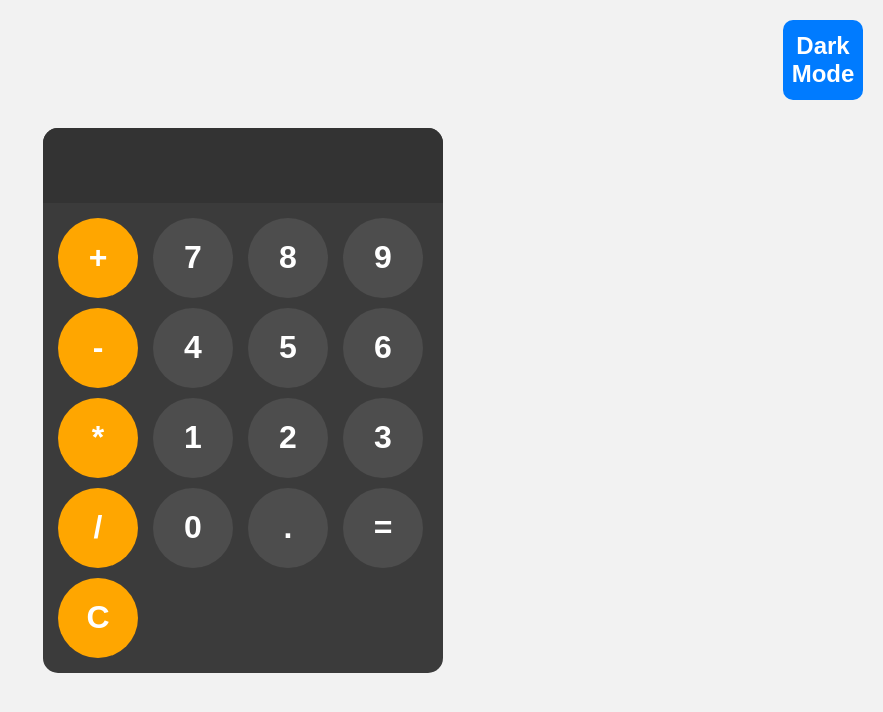
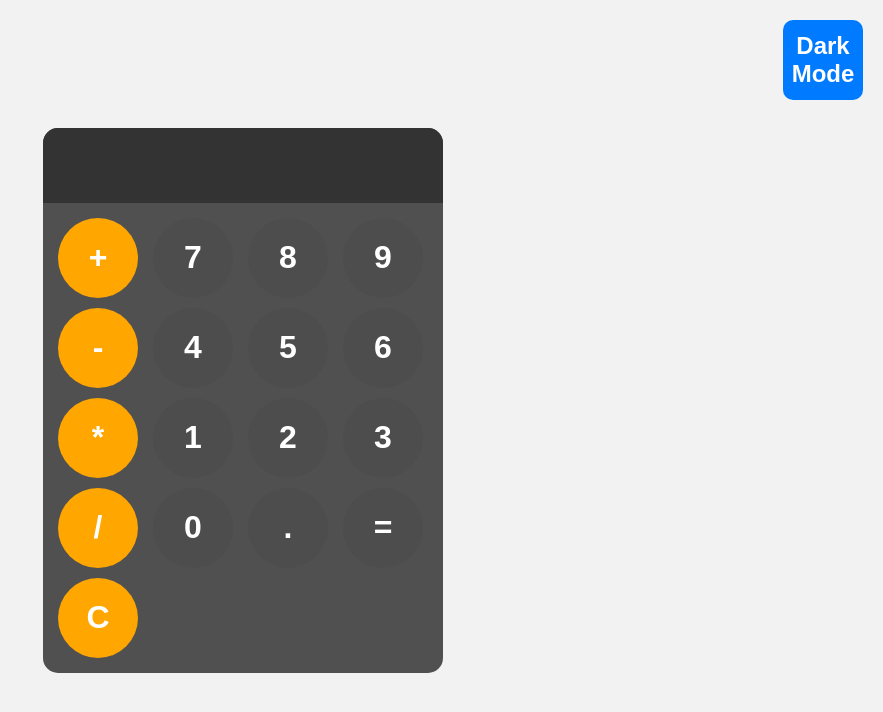
Before and after one commit to R7anW/calculator, a plain HTML site: page index.html in a window 1280 px wide. Shown: the whole page, without its empty margins (397-1280 px from the left). Drawn offline with Linux system fonts and the light colour scheme.

Commit message:
Update index.html

```diff
--- a/index.html
+++ b/index.html
@@ -27,7 +27,7 @@
 
         #calculator {
             font-family: Arial, sans-serif;
-            background-color: rgb(59, 59, 59);
+            background-color: rgb(80, 80, 80);
             border-radius: 15px;
             max-width: 400px;
             overflow: hidden;
```
